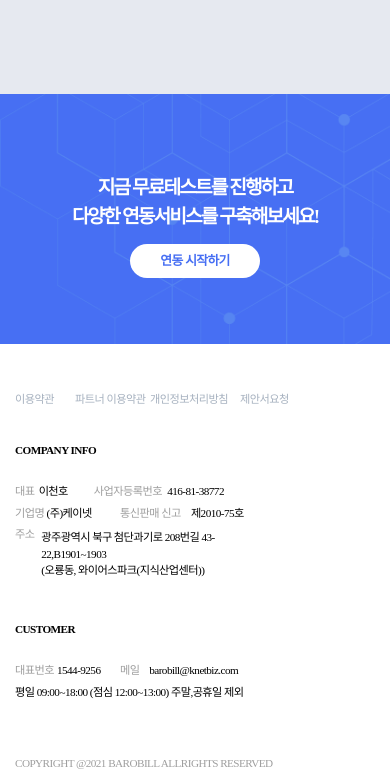
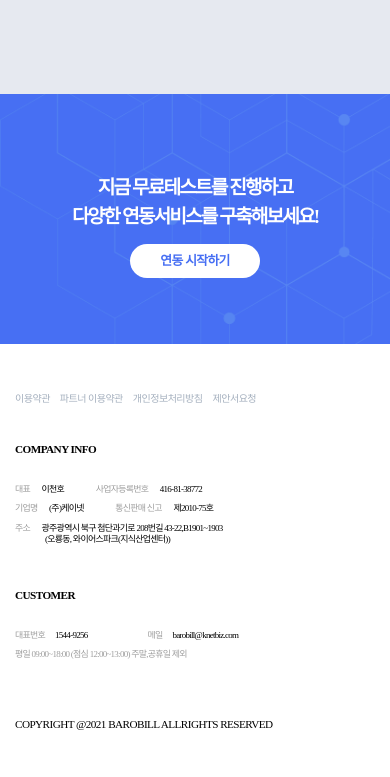
Before and after one commit to an-saemi/barobill-clonecoding, a plain HTML site: page index.html in a window 390 px wide. Shown: the part 3535-4312 px from the top of the page. Drawn offline with nearby package versions, Linux system fonts and the light colour scheme; a web font is replaced by a local one.

Commit message:
아 섹션5 swiper고침 12:42

```diff
--- a/index.html
+++ b/index.html
@@ -681,7 +681,7 @@
             </div>
         </div>
 
-        <div class="section5 swiper fiveSwiper">
+        <div class="section5">
             <div class="tit">
                 <p>BUSINESS STORY</p>
                 <h2>바로빌 서비스를 도입한
@@ -691,9 +691,9 @@
                     회사의 일상을 바꾸고 편리한 업무환경을 만들어갑니다.
                 </p>
             </div>
+            <div class="swiper fiveSwiper">
                 <ul class="swiper-wrapper">
                     <!-- <li class="swiper-slide">
-                    총8개임
                     <div class="partners">
                         <img src="./바로빌 개발자센터 _ 비즈니스 데이터 API 연동_ 전자세금계산서 구축/무궁화신탁 로고.png" alt="">
                         <div class="name">
@@ -710,7 +710,7 @@
                 </ul>
                 <div class="swiper-button-next"></div>
                 <div class="swiper-button-prev"></div>
-
+            </div>
             <div class="section5-1">
                 <ul class="com">
                     <li>
@@ -780,40 +780,42 @@
         <p>COMPANY INFO</p>
         <div class="company-info">
             <span>
-                <p>대표</p>
-                <p>이천호</p>
+                <span>대표</span>
+                <span>이천호</span>
             </span>
             <span>
-                <p>사업자등록번호</p>
-                <p>416-81-38772</p>
+                <span>사업자등록번호</span>
+                <span>416-81-38772</span>
+            </span>
+            <br>
+            <span>
+                <span>기업명</span>
+                <span>(주)케이넷</span>
             </span>
             <span>
-                <p>기업명</p>
-                <p>(주)케이넷</p>
+                <span>통신판매 신고</span>
+                <span>제2010-75호</span>
             </span>
+            <br>
             <span>
-                <p>통신판매 신고</p>
-                <p>제2010-75호</p>
+                <span>주소</span>
+                <span>광주광역시 북구 첨단과기로 208번길 43-22,B1901~1903
+                    <span>(오룡동, 와이어스파크(지식산업센터))</span>
                 </span>
-            <span>
-                <p>주소</p>
-                <p>광주광역시 북구 첨단과기로 208번길 43-22,B1901~1903
-                    (오룡동, 와이어스파크(지식산업센터))
-                </p>
             </span>
         </div>
         <p>CUSTOMER</p>
         <div class="customer">
             <span>
-                <p>대표번호</p>
-                <p>1544-9256</p>
+                <span>대표번호</span>
+                <span>1544-9256</span>
             </span>
             <span>
-                <p>메일</p>
-                <p>barobill@knetbiz.com</p>
+                <span>메일</span>
+                <span>barobill@knetbiz.com</span>
             </span>
             <span>
-                <p>평일 09:00~18:00 (점심 12:00~13:00) 주말,공휴일 제외</p>
+                <span>평일 09:00~18:00 (점심 12:00~13:00) 주말,공휴일 제외</span>
             </span>
         </div>
         <p>COPYRIGHT @2021 BAROBILL ALLRIGHTS RESERVED</p>
--- a/index.scss
+++ b/index.scss
@@ -82,8 +82,8 @@
         width: 100%;
         height: 100%;
         background-color: rgba(0, 0, 0, 0.5);
-        transition:0.5s;
-        display:none;
+        transition: 0.5s;
+        display: none;
 
         .popup_all {
             position: fixed;
@@ -135,6 +135,7 @@
                     color: white;
                 }
             }
+
             >.popup-middle {
                 width: 100%;
                 height: 84%;
@@ -207,6 +208,7 @@
                     }
                 }
             }
+
             >.burger-down {
                 width: 100%;
                 height: 8%;
@@ -406,7 +408,7 @@
             }
 
             >.tab {
-                width:100%;
+                width: 100%;
                 margin: 30px auto;
                 display: flex;
                 justify-content: center;
@@ -620,7 +622,7 @@
             }
         }
 
-        .section5.swiper.fiveSwiper {
+        .section5 {
             width: 100%;
             height: 1000px;
             background-color: #E6E9F0;
@@ -658,23 +660,25 @@
                 }
             }
 
+            >.swiper.fiveSwiper {
                 >ul.swiper-wrapper {
                     margin-top: 30px;
+                    width: 90%;
                     display: flex;
                     justify-content: space-between;
                     height: 400px;
 
                     >li.swiper-slide {
                         flex-shrink: 0;
-                    width: 90%;
+                        width: 100%;
                         height: 300px;
-                    margin: 20px auto 0;
+                        padding: 20px auto 0;
                         background-color: white;
                         box-shadow: 5px 5px 10px rgba(0, 0, 0, 0.2);
                         position: relative;
 
                         >.partners {
-                        width: 90%;
+                            width: 100%;
                             display: flex;
                             justify-content: flex-start;
                             align-items: center;
@@ -729,6 +733,7 @@
                             white-space: pre-line;
                             line-height: 1.5;
                             letter-spacing: -0.04em;
+                        }
                     }
                 }
             }
@@ -804,47 +809,30 @@
     }
 
     footer {
-    width: 100%;
+        box-sizing: border-box;
+        padding-left: 15px;
+        width: fit-content;
         background-color: white;
-    padding-left: 15px;
         letter-spacing: -0.05em;
         font-size: 0.7em;
+        overflow: hidden;
 
         >.link {
-        width: 80%;
+            width: 100%;
             display: flex;
+            flex-wrap: nowrap;
             justify-content: flex-start;
+            margin-top: 50px;
+            overflow: hidden;
 
-        >a:nth-of-type(1) {
-            width: 20%;
-            margin-top: 50px;
+
+            >a {
                 flex-shrink: 0;
                 text-decoration: none;
                 color: #A6B1BF;
-        }
-
-        >a:nth-of-type(2) {
-            width: 25%;
-            margin-top: 50px;
-            flex-shrink: 0;
-            text-decoration: none;
-            color: #A6B1BF;
-        }
-
-        >a:nth-of-type(3) {
-            width: 30%;
-            margin-top: 50px;
-            flex-shrink: 0;
-            text-decoration: none;
-            color: #A6B1BF;
-        }
-
-        >a:nth-of-type(4) {
-            width: 20%;
-            margin-top: 50px;
-            flex-shrink: 0;
-            text-decoration: none;
-            color: #A6B1BF;
+                margin-right: 10px;
+                text-align: left;
+                font-size: 0.9em;
             }
 
         }
@@ -853,108 +841,46 @@
             margin-top: 40px;
             margin-bottom: 30px;
             font-weight: bold;
+            display: inline-block;
         }
 
         >.company-info {
-        width: 70%;
-        display: flex;
-        flex-wrap: wrap;
-        justify-content: space-between;
+            font-size: 0.8em;
+            letter-spacing: -0.08em;
+            overflow: hidden;
+
+            >span {
+                display: inline-block;
+                width: fit-content;
+                justify-content: space-evenly;
+                vertical-align: middle;
+                align-items: center;
+                text-align: left;
+                margin-right: 20px;
+                margin-bottom: 10px;
 
                 >span:nth-of-type(1) {
-            display: flex;
-            width: 30%;
-            justify-content: space-between;
-            text-align: left;
-
-            >p:nth-of-type(1) {
-                width: 30%;
+                    width: fit-content;
                     color: #9e9e9e;
-                margin-bottom: 10px;
-            }
-
-            >p:nth-of-type(2) {
-                width: 70%;
-                color: black;
-                margin-bottom: 10px;
-            }
+                    margin-right: 10px;
                 }
 
                 >span:nth-of-type(2) {
-            display: flex;
-            width: 70%;
-            justify-content: space-between;
-            text-align: left;
-
-            >p:nth-of-type(1) {
-                width: 40%;
-                color: #9e9e9e;
-                margin-bottom: 10px;
-            }
-
-            >p:nth-of-type(2) {
-                width: 60%;
+                    width: fit-content;
+                    white-space: pre-line;
                     color: black;
-                margin-bottom: 10px;
-            }
-        }
-
-        >span:nth-of-type(3) {
-            display: flex;
-            width: 40%;
-            justify-content: space-between;
-            text-align: left;
-
-            >p:nth-of-type(1) {
-                width: 30%;
-                color: #9e9e9e;
-                margin-bottom: 10px;
-            }
-
-            >p:nth-of-type(2) {
-                width: 70%;
-                color: black;
-                margin-bottom: 10px;
-            }
-        }
-
-        >span:nth-of-type(4) {
-            display: flex;
-            width: 60%;
-            justify-content: space-between;
-            text-align: left;
-
-            >p:nth-of-type(1) {
-                width: 45%;
-                color: #9e9e9e;
-                margin-bottom: 10px;
-            }
-
-            >p:nth-of-type(2) {
-                width: 55%;
-                color: black;
-                margin-bottom: 10px;
+                    margin-right: 10px;
                 }
             }
 
             >span:nth-of-type(5) {
-            display: flex;
-            width: 100%;
-            justify-content: space-between;
-            text-align: left;
+                >span:nth-of-type(2) {
+                    white-space: pre-line;
+                    line-height: 1.2;
 
-            >p:nth-of-type(1) {
-                width: 10%;
-                color: #9e9e9e;
-                margin-bottom: 10px;
+                    >span {
+                        margin-left: 30px;
                     }
-
-            >p:nth-of-type(2) {
-                white-space: pre-line;
-                width: 90%;
-                color: black;
-                margin-bottom: 10px;
-                line-height: 1.5;
                 }
             }
         }
@@ -963,61 +889,40 @@
             margin-top: 35px;
             margin-bottom: 30px;
             font-weight: bold;
+            display: inline-block;
         }
 
         >.customer {
             width: 80%;
             display: flex;
             flex-wrap: wrap;
+            overflow: hidden;
+
+
+            >span {
+                display: flex;
+                width: fit-content;
+                justify-content: space-evenly;
+                vertical-align: middle;
+                align-items: center;
+                text-align: left;
+                padding-right: 50px;
+                font-size: 0.8em;
+                letter-spacing: -0.08em;
 
                 >span:nth-of-type(1) {
-            width: 35%;
-            display: flex;
-            justify-content: space-between;
-            text-align: left;
-
-            >p:nth-of-type(1) {
-                width: 40%;
+                    width: fit-content;
                     color: #9e9e9e;
                     margin-bottom: 10px;
-            }
-
-            >p:nth-of-type(2) {
-                width: 60%;
-                color: black;
-                margin-bottom: 10px;
-            }
+                    padding-right: 10px;
                 }
 
                 >span:nth-of-type(2) {
-            width: 65%;
-            display: flex;
-            justify-content: space-between;
-            text-align: left;
-
-            >p:nth-of-type(1) {
-                width: 15%;
-                color: #9e9e9e;
-                margin-bottom: 10px;
-            }
-
-            >p:nth-of-type(2) {
-                width: 85%;
+                    width: fit-content;
+                    white-space: pre-line;
                     color: black;
                     margin-bottom: 10px;
-            }
-        }
-
-        >span:nth-of-type(3) {
-            width: 100%;
-            display: flex;
-            justify-content: space-between;
-            text-align: left;
-
-            >p {
-                width: 100%;
-                color: black;
-                margin-bottom: 60px;
+                    padding-right: 10px;
                 }
             }
         }
@@ -1025,8 +930,9 @@
         >p:nth-of-type(3) {
             flex-shrink: 0;
             text-decoration: none;
-        color: #9e9e9e;
-        margin-bottom: 50px;
+            color: black;
+            margin: 50px 0;
+            display: inline-block;
         }
 
         >img {
@@ -1035,20 +941,25 @@
         }
     }
 }
+
 //푸터끗
 //4의 탭,5슬라이드만해결하기
 
-.rtol{
+
+//-----------------------------------------------------------------
+.rtol {
     animation: rtol 0.5s forwards;
 }
-@keyframes rtol{
-    0%{
-        opacity:0%;
-        transform:translateX(100%);
+
+@keyframes rtol {
+    0% {
+        opacity: 0%;
+        transform: translateX(100%);
     }
-    100%{
-        opacity:100%;
-        transform:translateX(0%);
+
+    100% {
+        opacity: 100%;
+        transform: translateX(0%);
     }
 }
 
@@ -1056,6 +967,7 @@
 .scroll {
     animation: scroll 0.5s forwards;
 }
+
 @keyframes scroll {
     0% {
         opacity: 0%;
@@ -1071,6 +983,7 @@
 .head {
     animation: open 0.5s forwards;
 }
+
 @keyframes open {
     0% {
         opacity: 100%;
@@ -1086,6 +999,7 @@
 .fix {
     animation: fixed 0.5s forwards;
 }
+
 @keyframes fixed {
     100% {
         position: fixed;
```
Also changed, not shown: index.js (+17 -15 lines), index.css, 1 other file. Lines whose indentation alone changed are shown as unchanged.
